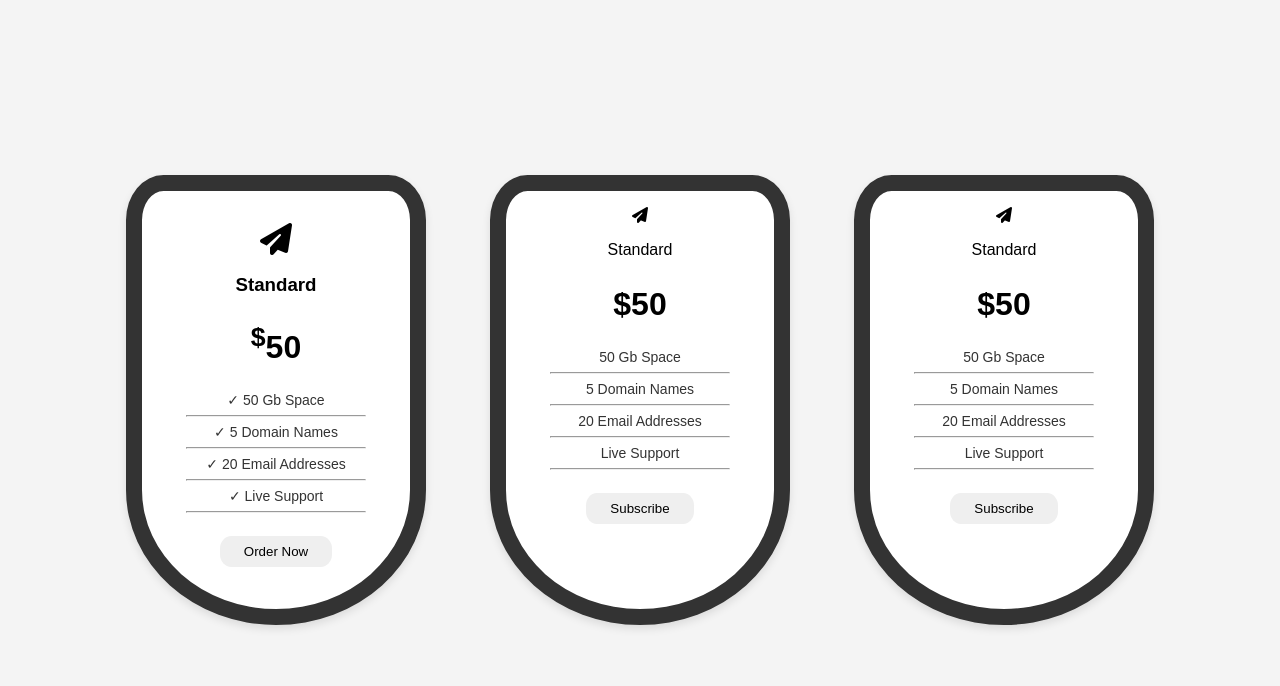
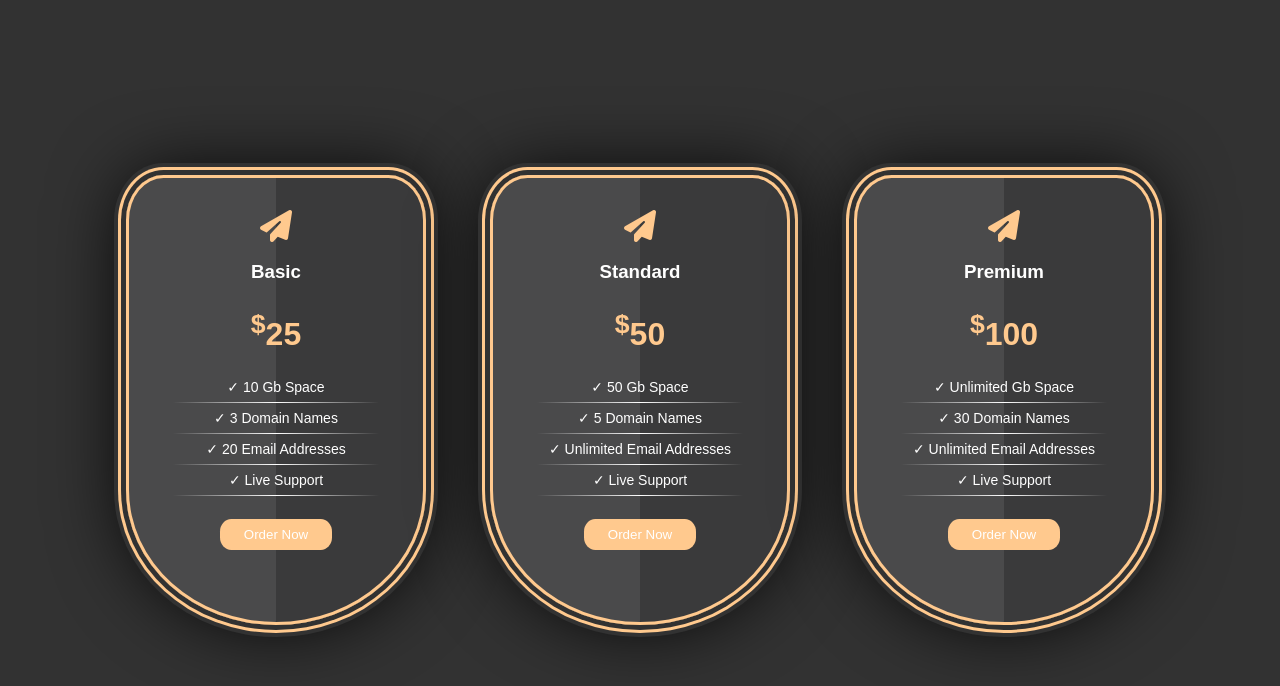
Before and after one commit to jaredmb97/Trek-Mountain-Bikes, a plain HTML site: page index.html in a window 1280 px wide. Drawn offline with Linux system fonts and the light colour scheme.

Commit message:
finished

```diff
--- a/index.html
+++ b/index.html
@@ -14,19 +14,19 @@
     <div class="subscription-card">
 
         <i class="fa-solid fa-paper-plane icon"></i>
-        <h3>Standard</h3>
-        <h2><sup>$</sup>50</h2>
+        <h3>Basic</h3>
+        <h2><sup>$</sup>25</h2>
 
         <div>
             <ul class="features-list">
-                <li><span>&#10003;</span> 50 Gb Space</li>
-                <hr>
-                <li><span>&#10003;</span> 5 Domain Names</li>
-                <hr>
+                <li><span>&#10003;</span> 10 Gb Space</li>
+                <hr class="hr">
+                <li><span>&#10003;</span> 3 Domain Names</li>
+                <hr class="hr">
                 <li><span>&#10003;</span> 20 Email Addresses</li>
-                <hr>
+                <hr class="hr">
                 <li><span>&#10003;</span> Live Support</li>
-                <hr>
+                <hr class="hr">
             </ul>
         </div>
         <div>
@@ -35,49 +35,51 @@
     </div>
 
     <div class="subscription-card">
-        <div class="card-header">
-            <i class="fa-solid fa-paper-plane"></i>
-            <p class="plan-name">Standard</p>
-            <h2 class="plan-price">$50</h2>
+
+        <i class="fa-solid fa-paper-plane icon"></i>
+        <h3>Standard</h3>
+        <h2><sup>$</sup>50</h2>
+
+        <div>
+            <ul class="features-list">
+                <li><span>&#10003;</span> 50 Gb Space</li>
+                <hr class="hr">
+                <li><span>&#10003;</span> 5 Domain Names</li>
+                <hr class="hr">
+                <li><span>&#10003;</span> Unlimited Email Addresses</li>
+                <hr class="hr">
+                <li><span>&#10003;</span> Live Support</li>
+                <hr class="hr">
+            </ul>
         </div>
-        <div class="card-body">
-            <ul class="features-list">
-                <li>50 Gb Space</li>
-                <hr>
-                <li>5 Domain Names</li>
-                <hr>
-                <li>20 Email Addresses</li>
-                <hr>
-                <li>Live Support</li>
-                <hr>
-            </ul>
-            <button class="subscribe-button">Subscribe</button>
+        <div>
+            <button class="subscribe-button">Order Now</button>
         </div>
-
     </div>
 
     <div class="subscription-card">
-        <div class="card-header">
-            <i class="fa-solid fa-paper-plane"></i>
-            <p class="plan-name">Standard</p>
-            <h2 class="plan-price">$50</h2>
-        </div>
-        <div class="card-body">
+
+        <i class="fa-solid fa-paper-plane icon"></i>
+        <h3>Premium</h3>
+        <h2><sup>$</sup>100</h2>
+
+        <div>
             <ul class="features-list">
-                <li>50 Gb Space</li>
-                <hr>
-                <li>5 Domain Names</li>
-                <hr>
-                <li>20 Email Addresses</li>
-                <hr>
-                <li>Live Support</li>
-                <hr>
+                <li><span>&#10003;</span> Unlimited Gb Space</li>
+                <hr class="hr">
+                <li><span>&#10003;</span> 30 Domain Names</li>
+                <hr class="hr">
+                <li><span>&#10003;</span> Unlimited Email Addresses</li>
+                <hr class="hr">
+                <li><span>&#10003;</span> Live Support</li>
+                <hr class="hr">
             </ul>
         </div>
-        <div class="card-footer">
-            <button class="subscribe-button">Subscribe</button>
+        <div>
+            <button class="subscribe-button">Order Now</button>
         </div>
     </div>
 </body>
 
+
 </html>
--- a/styles.css
+++ b/styles.css
@@ -1,3 +1,6 @@
+html {
+	background-color: #323232;
+}
 body {
 	font-family: Arial, sans-serif;
 	display: flex;
@@ -5,30 +8,37 @@ body {
 	justify-content: center;
 	align-items: center;
 	min-height: 100vh;
-	background-color: #f4f4f4;
 	margin: 0;
+	color: white;
 }
 
 .subscription-card {
+	background: linear-gradient(0.25turn, #4a4a4b 50%, #3a3a3b 50%);
 	padding: 1rem 2rem;
-	background-color: #fff;
 	border-radius: 25% 25% 100% 100% / 20% 20% 60% 60%;
-	box-shadow: 0 0.25rem 0.5rem rgba(0, 0, 0, 0.1);
+	box-shadow: 0 0 0 5px#323232, 0 0 0 8px#ffc98e, 0 0 0 12px#323232, 0 0 75px black;
 	width: 300px;
 	height: 450px;
 	margin: 2rem;
 	text-align: center;
 	box-sizing: border-box;
-	border: #333 solid 16px;
+	border: solid 3px #ffc98e;
+	position: relative;
 }
 
 .subscription-card h2 {
+	color: #ffc98e;
 	font-size: 2rem;
 }
 
+.hr {
+	border: 0;
+	height: 1px;
+	background-image: linear-gradient(to right, #4a4a4b, white, #3a3a3b);
+}
 .icon {
+	color: #ffc98e;
 	margin-top: 1rem;
-	/* padding: 2rem; */
 	font-size: 2rem;
 }
 
@@ -37,13 +47,13 @@ body {
 	padding: 0 0.75rem;
 	margin: 0;
 	font-size: 0.875rem;
-	color: #333;
 }
 
 .subscribe-button {
+	background-color: #ffc98e;
 	border-style: none;
 	margin-top: 1rem;
 	padding: 0.5rem 1.5rem;
 	border-radius: 10% / 40%;
-	text-decoration: none;
+	color: white;
 }
```
